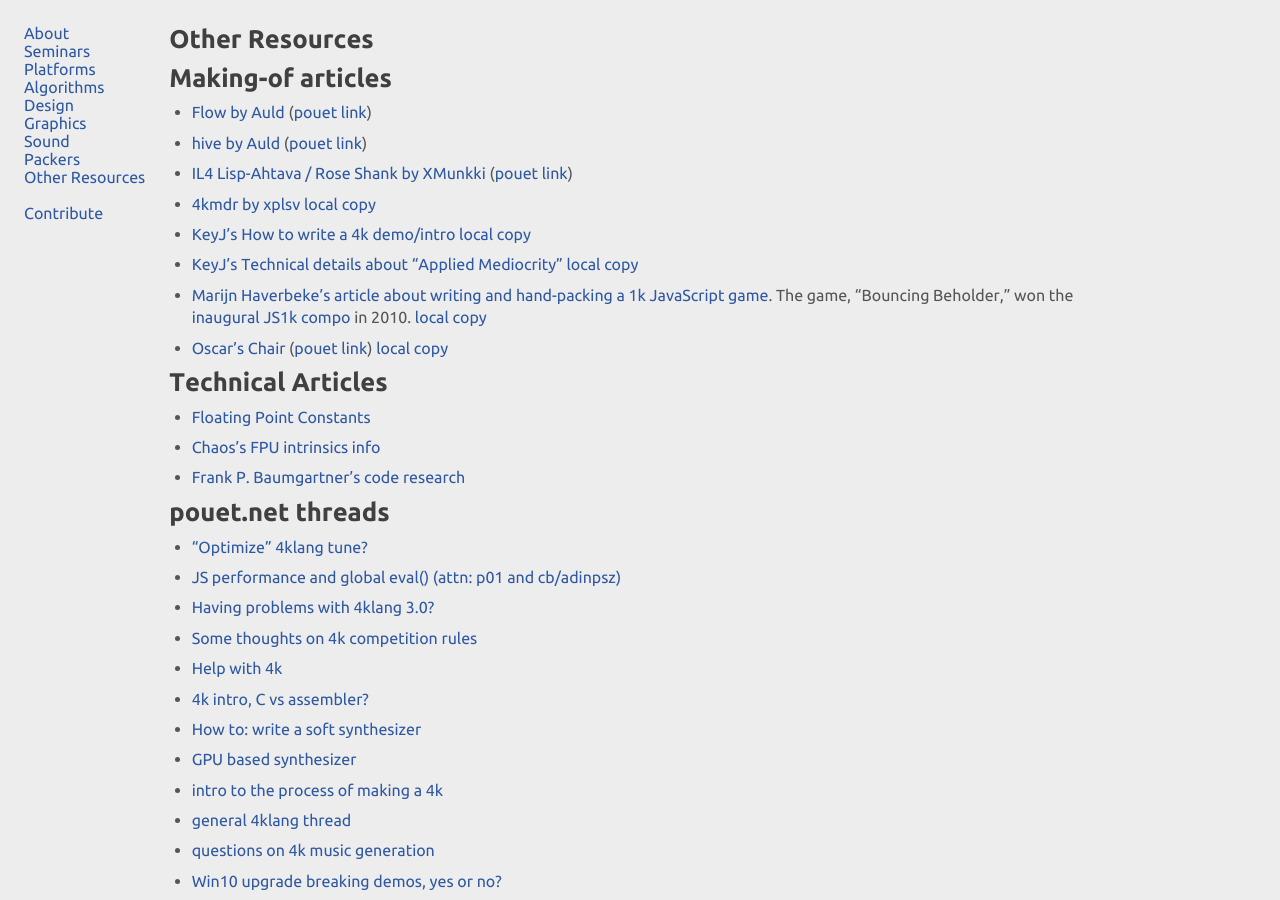
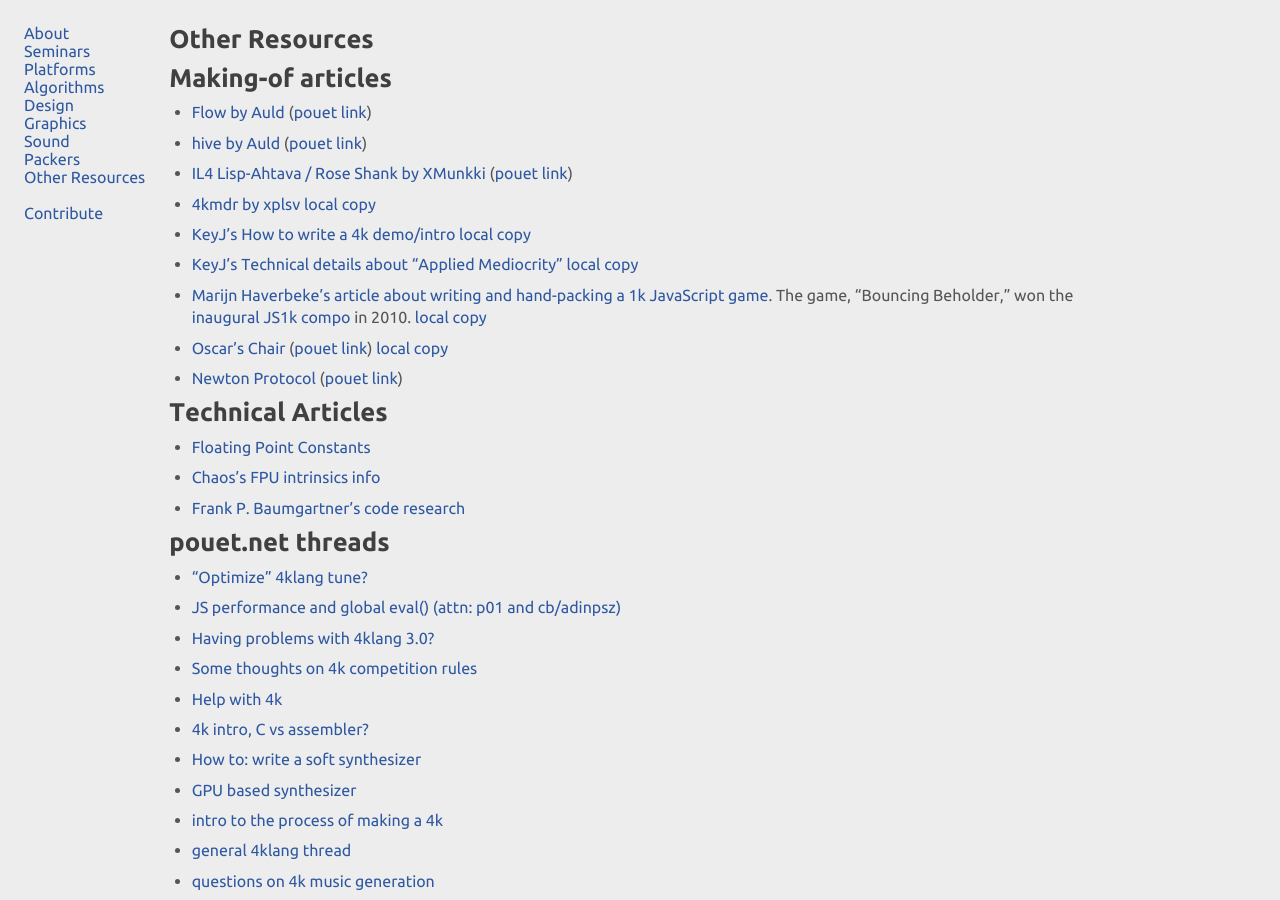
Before and after one commit to in4k/in4k.github.io, a Jekyll site: the page built from wiki/other-resources.markdown, in a window 1280 px wide and 900 px high. Built offline with Jekyll 4.4.1, drawn with Linux system fonts in a browser that asks for light colours.

Commit message:
Update other-resources.markdown
newton protocol making of

```diff
--- a/wiki/other-resources.markdown
+++ b/wiki/other-resources.markdown
@@ -13,6 +13,7 @@
 * [KeyJ's Technical details about "Applied Mediocrity"](http://keyj.emphy.de/applied-mediocrity/) [local copy](/html_articles/KeyJ's Blog _ Blog Archive » Technical details about »Applied Mediocrity«.html)
 * [Marijn Haverbeke's article about writing and hand-packing a 1k JavaScript game](http://marijnhaverbeke.nl/js1k/).  The game, "Bouncing Beholder," won the [inaugural JS1k compo](http://js1k.com/2010-first/) in 2010.  [local copy](/html_articles/Bouncing Beholder [JS1k entry].html)
 * [Oscar's Chair](http://www.amietia.com/oscarschair.html) ([pouet link](http://www.pouet.net/prod.php?which=75721)) [local copy](/html_articles/Amietia • The Making Of Oscar's Chair.html)
+* [Newton Protocol](https://medium.com/@jerry.ylilammi/making-of-newton-protocol-e9ccde41af30) ([pouet link](http://www.pouet.net/prod.php?which=81041))
 
 # Technical Articles
 
```
